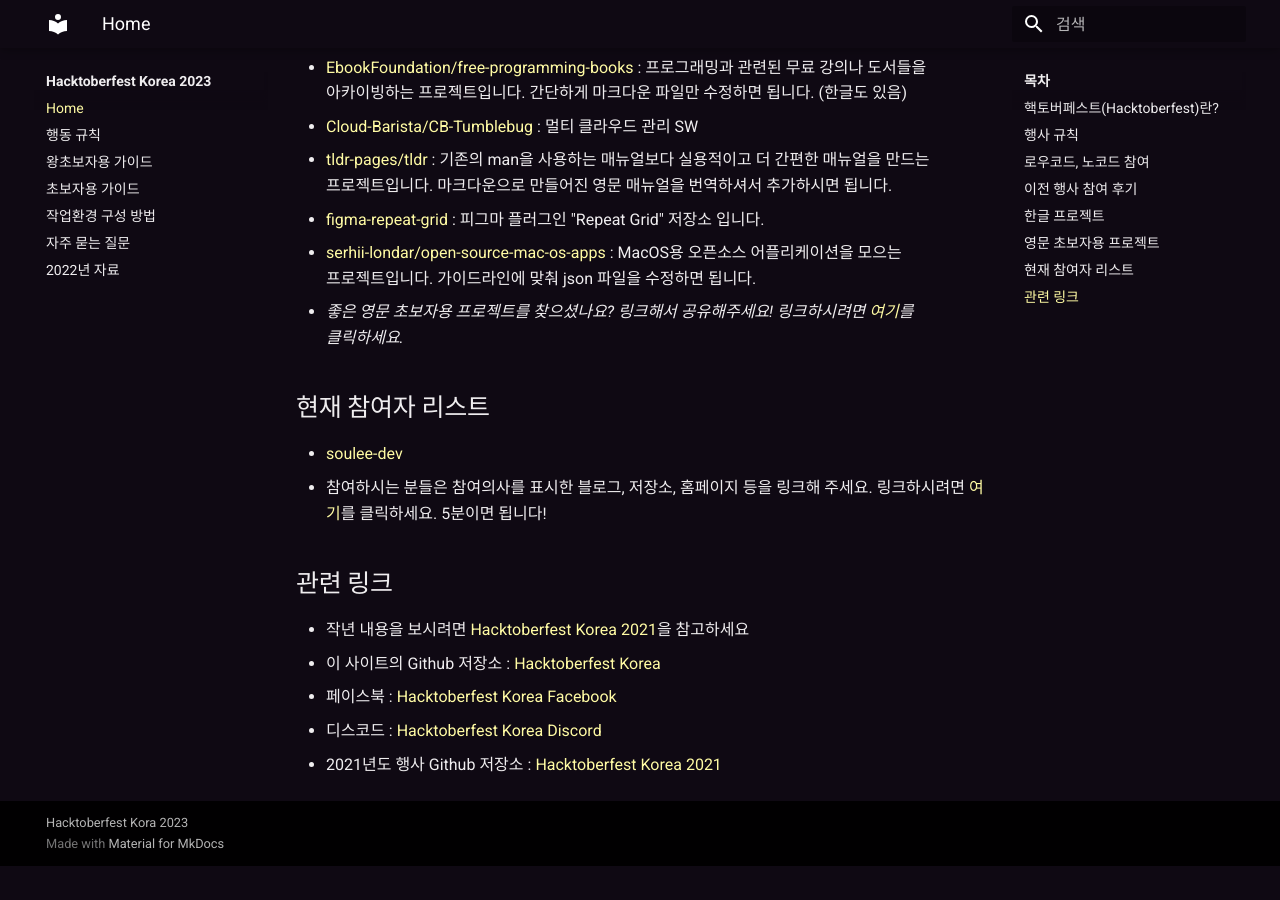
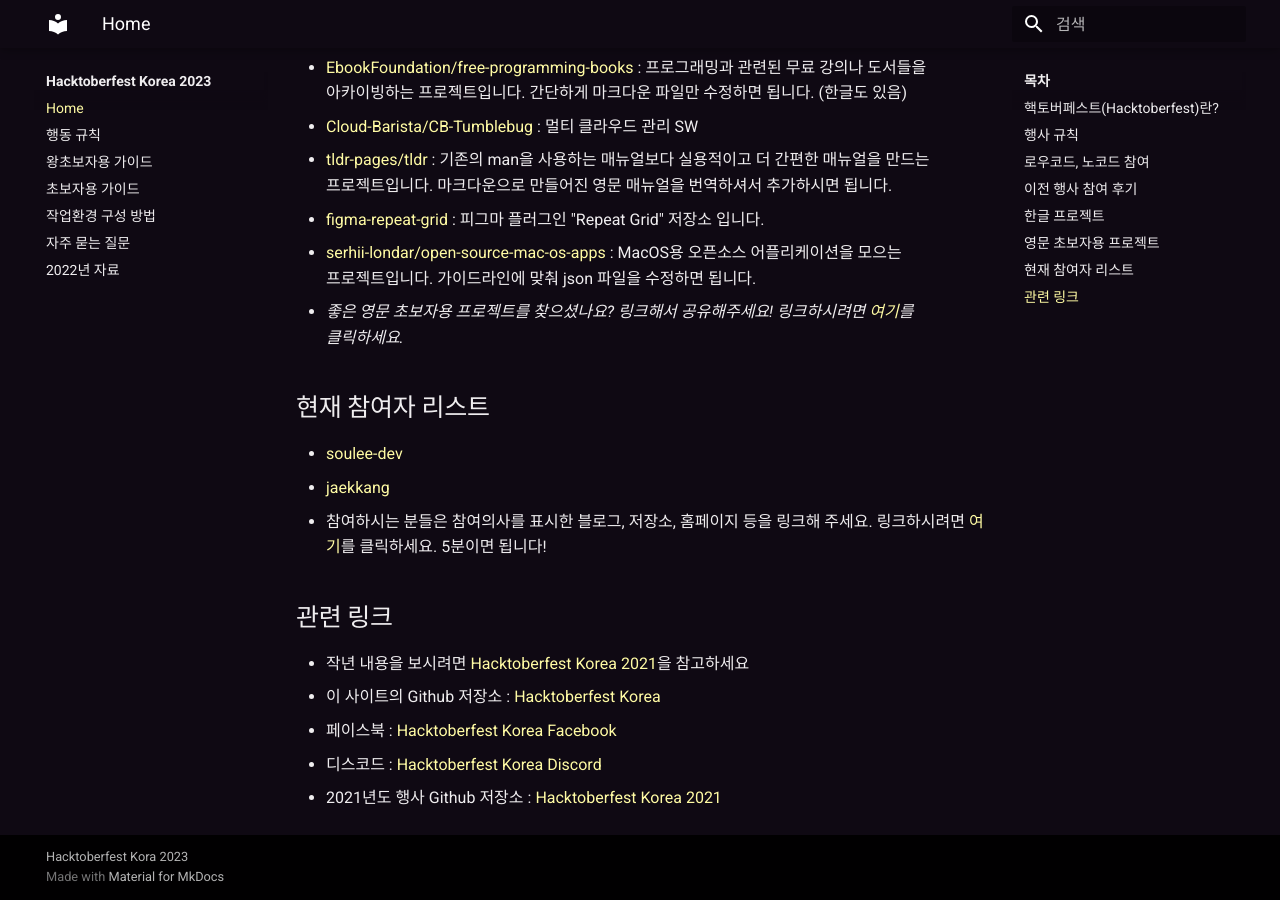
Before and after one commit to hacktoberfestkorea/hacktoberfestkorea, an MkDocs documentation site: the page built from docs/index.md, in a window 1280 px wide and 900 px high, scrolled down 3401 px. Built offline with MkDocs 1.6.1 and Material for MkDocs 9.7.7, drawn with Linux system fonts in a browser that asks for light colours; before the commit the page ends 4267 px from its top, so only the background shows below that.

Commit message:
Add jaekkang to contributors list

```diff
--- a/docs/index.md
+++ b/docs/index.md
@@ -95,6 +95,7 @@
 ## 현재 참여자 리스트 {#current-participant-list}
 
 - [soulee-dev](https://github.com/soulee-dev)
+- [jaekkang](https://github.com/jaekkang)
 - 참여하시는 분들은 참여의사를 표시한 블로그, 저장소, 홈페이지 등을 링크해 주세요. 링크하시려면 [여기](https://github.com/phg98/hacktoberfestkorea/edit/master/docs/index.md)를 클릭하세요. 5분이면 됩니다!
 
 ## 관련 링크 {#associated-link}
```
